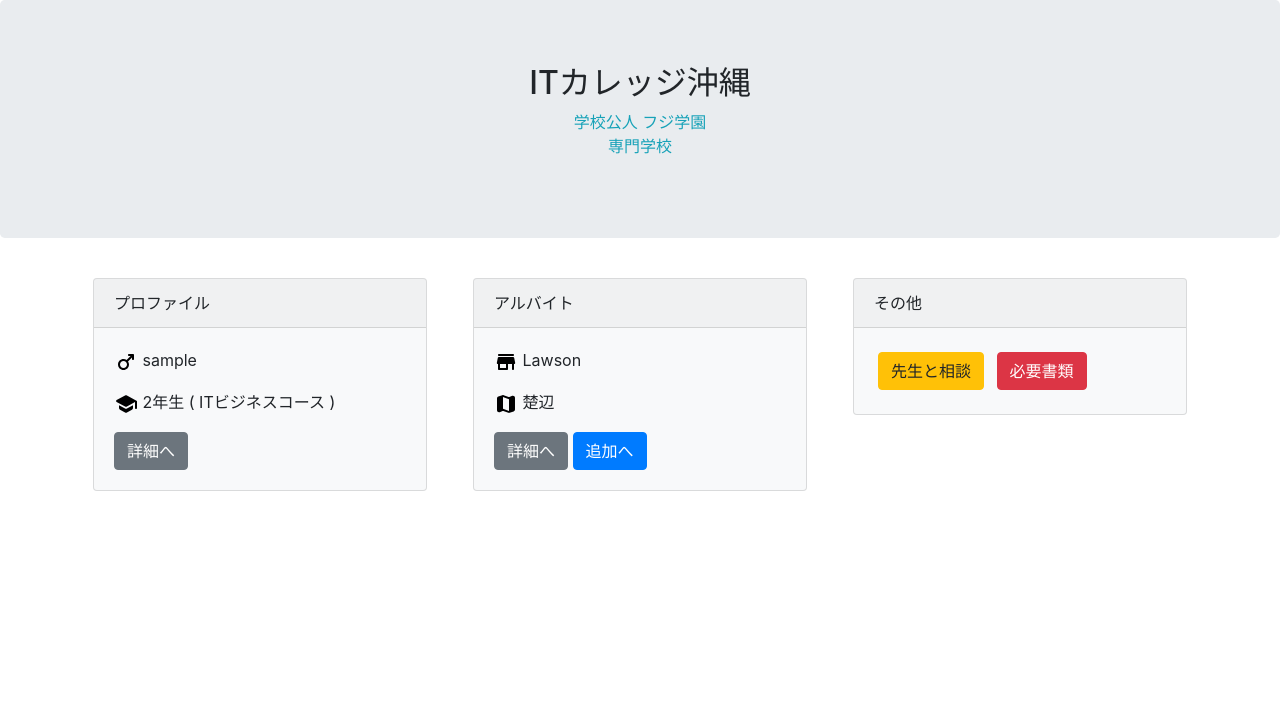
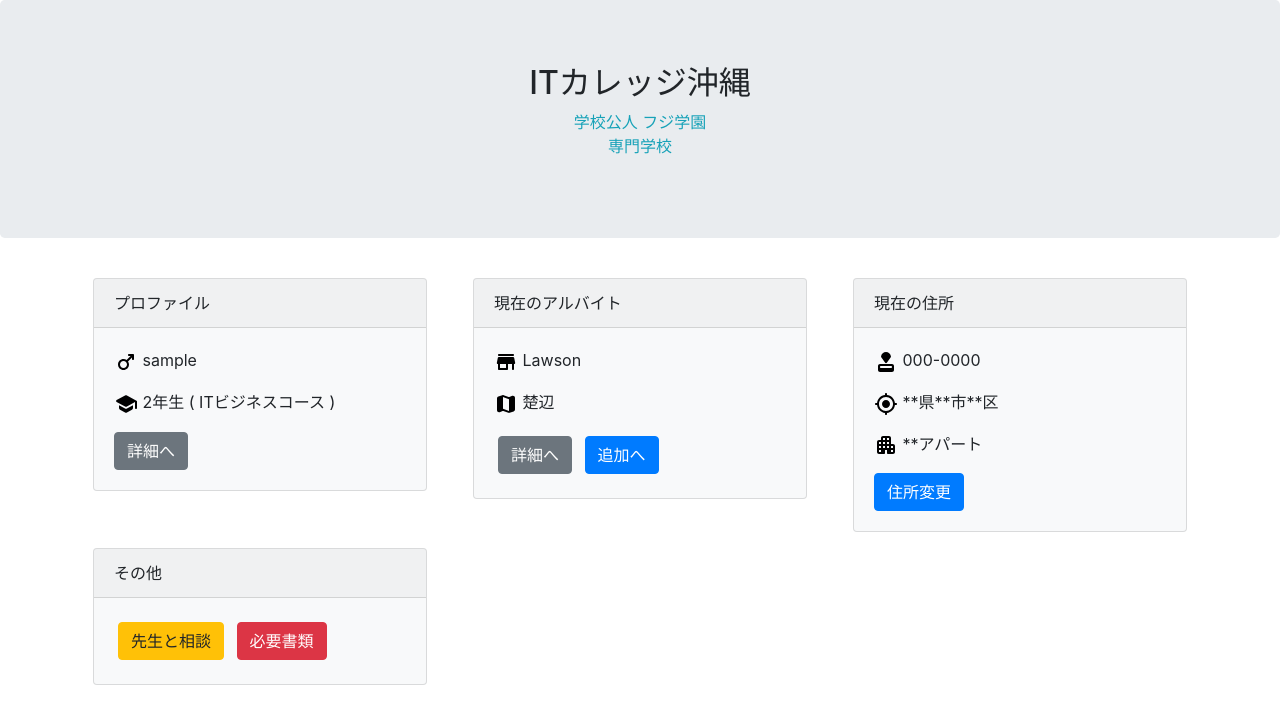
Before and after one commit to HtunPythonDummyLabo/realpython-example-app, a Flask app: page /home in a window 1280 px wide. Shown: the top 724 px of the page. Run offline with Flask 2, Linux system fonts and the light colour scheme; the visitor is signed in with stand-in values (Sample User, id 1); some libraries are stand-ins or nearby versions.

Commit message:
add current job

```diff
--- a/project/templates/home.html
+++ b/project/templates/home.html
@@ -33,15 +33,28 @@
     <div class="col-sm-4">
 	  <div class="card text-black bg-light m-2">
 	    <div class="card-header">
-            アルバイト
+            現在のアルバイト
         </div>
 		<div class="card-body">
             <p><svg xmlns="http://www.w3.org/2000/svg" height="24px" viewBox="0 0 24 24" width="24px" fill="#000000"><path d="M0 0h24v24H0V0z" fill="none"/><path d="M5 6h14c.55 0 1-.45 1-1s-.45-1-1-1H5c-.55 0-1 .45-1 1s.45 1 1 1zm15.16 1.8c-.09-.46-.5-.8-.98-.8H4.82c-.48 0-.89.34-.98.8l-1 5c-.12.62.35 1.2.98 1.2H4v5c0 .55.45 1 1 1h8c.55 0 1-.45 1-1v-5h4v5c0 .55.45 1 1 1s1-.45 1-1v-5h.18c.63 0 1.1-.58.98-1.2l-1-5zM12 18H6v-4h6v4z"/></svg>  Lawson</p>
 			<p><svg xmlns="http://www.w3.org/2000/svg" height="24px" viewBox="0 0 24 24" width="24px" fill="#000000"><path d="M0 0h24v24H0V0z" fill="none"/><path d="M14.65 4.98l-5-1.75c-.42-.15-.88-.15-1.3-.01L4.36 4.56C3.55 4.84 3 5.6 3 6.46v11.85c0 1.41 1.41 2.37 2.72 1.86l2.93-1.14c.22-.09.47-.09.69-.01l5 1.75c.42.15.88.15 1.3.01l3.99-1.34c.81-.27 1.36-1.04 1.36-1.9V5.69c0-1.41-1.41-2.37-2.72-1.86l-2.93 1.14c-.22.08-.46.09-.69.01zM15 18.89l-6-2.11V5.11l6 2.11v11.67z"/></svg>  楚辺</p>
-		    <a href="#" class="btn btn-secondary">詳細へ</a>
-			<a href="#" class="btn btn-primary">追加へ</a>
+		    <a href="#" class="btn btn-secondary m-1">詳細へ</a>
+			<a href="#" class="btn btn-primary m-1">追加へ</a>
 		</div>
 	  </div>
+    </div>
+    <div class="col-sm-4">
+	<div class="card text-black bg-light m-2">
+	    <div class="card-header">
+		現在の住所
+	    </div>
+	    <div class="card-body">
+		<p><svg xmlns="http://www.w3.org/2000/svg" enable-background="new 0 0 24 24" height="24px" viewBox="0 0 24 24" width="24px" fill="#000000"><g><rect fill="none" height="24" width="24"/></g><g><g><path d="M4,16v4c0,1.1,0.9,2,2,2h12c1.1,0,2-0.9,2-2v-4c0-1.1-0.9-2-2-2H6C4.9,14,4,14.9,4,16z M17,18H7c-0.55,0-1-0.45-1-1v0 c0-0.55,0.45-1,1-1h10c0.55,0,1,0.45,1,1v0C18,17.55,17.55,18,17,18z M12,2C9.54,2,7.48,3.79,7.07,6.13 C6.99,6.65,7.13,7.18,7.43,7.6l3.76,5.26c0.4,0.56,1.23,0.56,1.63,0l3.76-5.26c0.3-0.42,0.44-0.95,0.35-1.47 C16.52,3.79,14.46,2,12,2z"/></g></g></svg>  000-0000</p>
+		<p><svg xmlns="http://www.w3.org/2000/svg" height="24px" viewBox="0 0 24 24" width="24px" fill="#000000"><path d="M0 0h24v24H0V0z" fill="none"/><path d="M12 8c-2.21 0-4 1.79-4 4s1.79 4 4 4 4-1.79 4-4-1.79-4-4-4zm8.94 3c-.46-4.17-3.77-7.48-7.94-7.94V2c0-.55-.45-1-1-1s-1 .45-1 1v1.06C6.83 3.52 3.52 6.83 3.06 11H2c-.55 0-1 .45-1 1s.45 1 1 1h1.06c.46 4.17 3.77 7.48 7.94 7.94V22c0 .55.45 1 1 1s1-.45 1-1v-1.06c4.17-.46 7.48-3.77 7.94-7.94H22c.55 0 1-.45 1-1s-.45-1-1-1h-1.06zM12 19c-3.87 0-7-3.13-7-7s3.13-7 7-7 7 3.13 7 7-3.13 7-7 7z"/></svg>  **県**市**区</p>
+		<p><svg xmlns="http://www.w3.org/2000/svg" enable-background="new 0 0 24 24" height="24px" viewBox="0 0 24 24" width="24px" fill="#000000"><g><rect fill="none" height="24" width="24"/><rect fill="none" height="24" width="24"/></g><g><path d="M17,11V5c0-1.1-0.9-2-2-2H9C7.9,3,7,3.9,7,5v2H5C3.9,7,3,7.9,3,9v10c0,1.1,0.9,2,2,2h5c0.55,0,1-0.45,1-1v-3h2v3 c0,0.55,0.45,1,1,1h5c1.1,0,2-0.9,2-2v-6c0-1.1-0.9-2-2-2H17z M7,19H5v-2h2V19z M7,15H5v-2h2V15z M7,11H5V9h2V11z M11,15H9v-2h2V15 z M11,11H9V9h2V11z M11,7H9V5h2V7z M15,15h-2v-2h2V15z M15,11h-2V9h2V11z M15,7h-2V5h2V7z M19,19h-2v-2h2V19z M19,15h-2v-2h2V15z"/></g></svg>  **アパート</p>
+		<a href="#" class="btn btn-primary">住所変更</a>
+	    </div>
+	</div>
     </div>
     <div class="col-sm-4">
             <div class="card text-black bg-light m-2">
```
